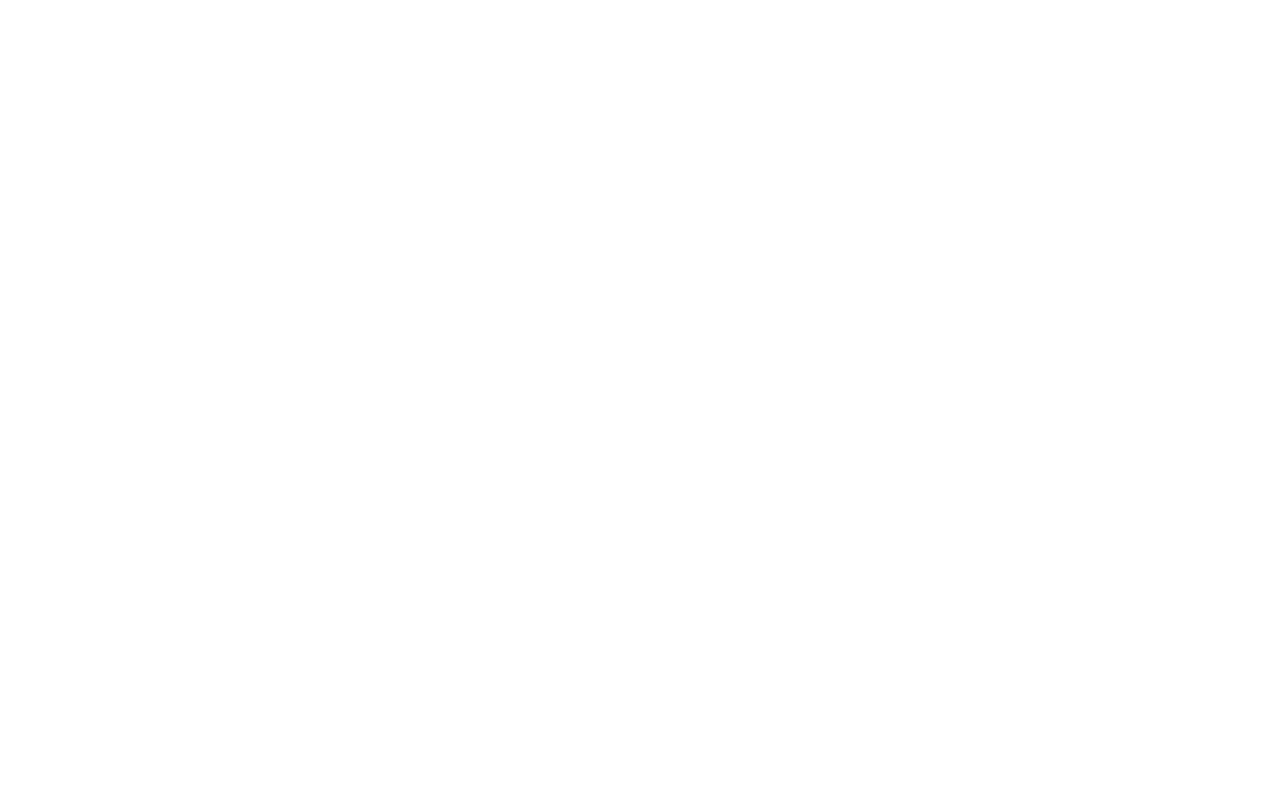
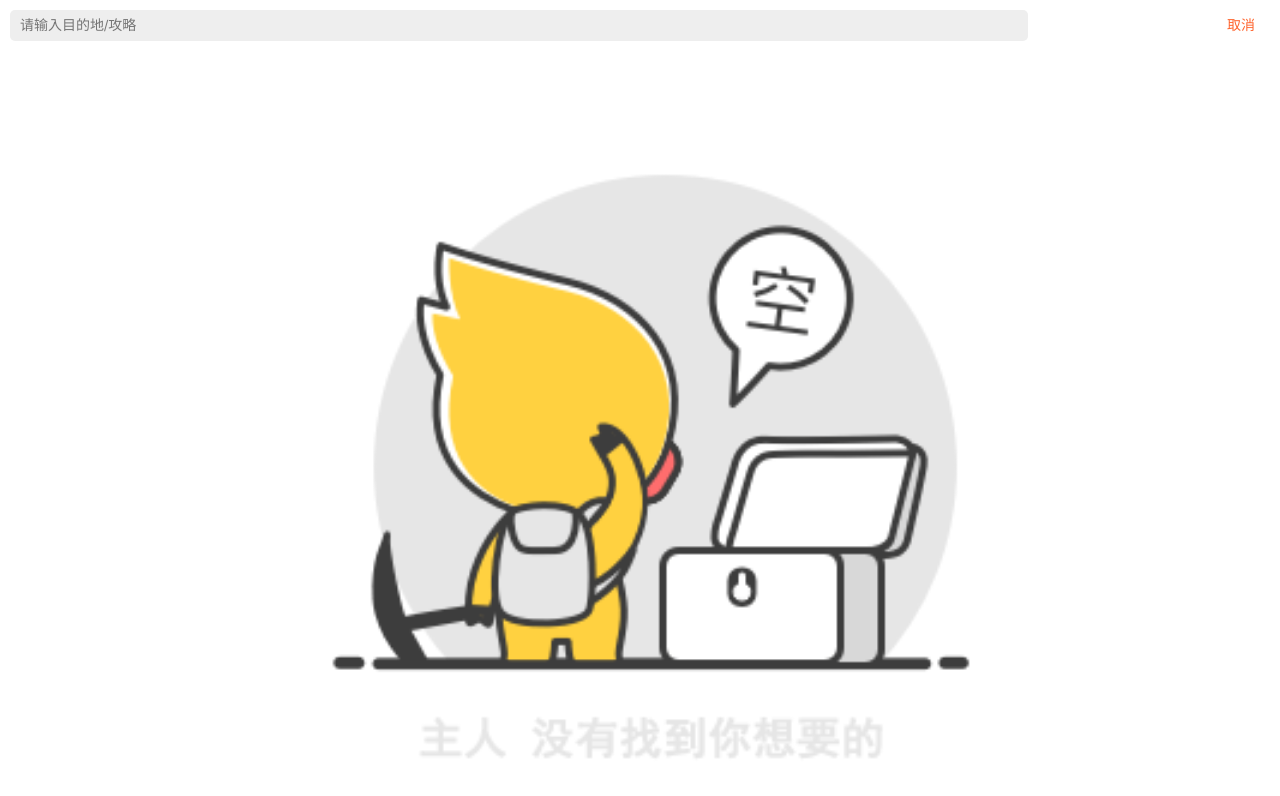
Before and after one commit to ForeverCZ/Learn_vue, a Vue app in the folder yunnan/: page /Search in a window 1280 px wide. Shown: the top 796 px of the page. Built offline with nearby package versions, Linux system fonts and the light colour scheme.

Commit message:
数据搜索完成

```diff
--- a/yunnan/src/App.vue
+++ b/yunnan/src/App.vue
@@ -2,7 +2,17 @@
   <div id="app">
     <!-- 这是开始页面-->
     <!-- 只要写router-view就会渲染所有组件不用一一引入 -->
-    <router-view></router-view>
+    <!-- keep-alive缓存作用 -->
+    <!-- 只用keep-alive包裹全局缓存
+    <keep-alive>
+      <router-view></router-view>
+    </keep-alive>-->
+    <!-- 下面是局部缓存 -->
+    <keep-alive>
+      <router-view v-if="$route.meta.keepAlive"></router-view>
+    </keep-alive>
+    <!-- 不需要缓存的 -->
+    <router-view v-if="!$route.meta.keepAlive"></router-view>
   </div>
 </template>
 
--- a/yunnan/src/api/api.js
+++ b/yunnan/src/api/api.js
@@ -14,5 +14,9 @@
     }
     // 语音合成
 export const speeched = (params) => {
-    return axios.post((api + "/speech/"), params)
+        return axios.post((api + "/speech/"), params)
+    }
+    // 搜索
+export const searchData = (params) => {
+    return axios.get(api + "/goods/?search=" + params)
 }
--- a/yunnan/src/assets/style/public_nav.css
+++ b/yunnan/src/assets/style/public_nav.css
@@ -25,3 +25,70 @@
     font-size: 0.1rem;
     padding-top: 0.04rem;
 }
+
+
+/* 列表页 */
+
+.content {
+    display: flex;
+    height: auto;
+    overflow: hidden;
+    padding: 0.2rem 0;
+    justify-content: space-between;
+    border-bottom: 1px solid #bdafaf;
+}
+
+.content-img {
+    width: 100%;
+    height: auto;
+    margin-left: 0.1rem;
+    margin-right: 0.2rem;
+}
+
+.content-img img {
+    width: 100%;
+    display: block;
+}
+
+.content-text {
+    width: 100%;
+    margin-right: 0.1rem;
+    position: relative;
+}
+
+.content-name {
+    overflow: hidden;
+    display: -webkit-box;
+    -webkit-box-orient: vertical;
+    -webkit-line-clamp: 2;
+    font-size: 0.3rem;
+    font-weight: bold;
+    line-height: 1.5;
+    color: #1c1c1c;
+}
+
+.conten-biao {
+    position: absolute;
+    bottom: 0;
+    left: 0;
+    font-size: 0.24rem;
+}
+
+.conten-biao p {
+    border-radius: 0.5rem;
+    border: 0.02rem solid #40ff00;
+    padding: 0.08rem 0.15rem;
+    color: #f78181;
+}
+
+.content-wrap {
+    margin-bottom: 1.2rem;
+}
+
+.loding div {
+    text-align: center;
+    color: #333;
+    height: 1rem;
+    line-height: 1rem;
+    font-size: 0.3rem;
+}
--- a/yunnan/src/page/containner/components/revert.vue
+++ b/yunnan/src/page/containner/components/revert.vue
@@ -1,17 +1,17 @@
 <template>
   <div>
-    <router-link to="/">
-      <div class="header-abs" v-show="showVet">
-        <img src="../../../assets//image/fanhui.png" alt />
+    <!-- <router-link to="/"> -->
+    <div class="header-abs" v-show="showVet">
+      <img src="../../../assets//image/fanhui.png" @click="back" alt />
+    </div>
+    <!-- </router-link> -->
+    <div class="header-fixed" v-show="!showVet">
+      <!-- <router-link to="/"> -->
+      <div class="header-fixed-back">
+        <img src="../../../assets//image/fanhui.png" @click="back" alt />
       </div>
-    </router-link>
-    <div class="header-fixed" v-show="!showVet">
-      <router-link to="/">
-        <div class="header-fixed-back">
-          <img src="../../../assets//image/fanhui.png" alt />
-        </div>
-        {{culum}}
-      </router-link>
+      {{culum}}
+      <!-- </router-link> -->
     </div>
   </div>
 </template>
@@ -35,6 +35,9 @@
       } else {
         this.showVet = true;
       }
+    },
+    back: function() {
+      this.$router.go(-1); //返回上一层
     }
   },
   //   滚动监听
--- a/yunnan/src/page/home/components/content.vue
+++ b/yunnan/src/page/home/components/content.vue
@@ -87,60 +87,7 @@
   }
 };
 </script>
+
 <style scoped>
-.content {
-  display: flex;
-  height: auto;
-  overflow: hidden;
-  padding: 0.2rem 0;
-  justify-content: space-between;
-  border-bottom: 1px solid #bdafaf;
-}
-.content-img {
-  width: 100%;
-  height: auto;
-  margin-left: 0.1rem;
-  margin-right: 0.2rem;
-}
-.content-img img {
-  width: 100%;
-  display: block;
-}
-.content-text {
-  width: 100%;
-  margin-right: 0.1rem;
-  position: relative;
-}
-.content-name {
-  overflow: hidden;
-  display: -webkit-box;
-  -webkit-box-orient: vertical;
-  -webkit-line-clamp: 2;
-  font-size: 0.3rem;
-  font-weight: bold;
-  line-height: 1.5;
-  color: #1c1c1c;
-}
-.conten-biao {
-  position: absolute;
-  bottom: 0;
-  left: 0;
-  font-size: 0.24rem;
-}
-.conten-biao p {
-  border-radius: 0.5rem;
-  border: 0.02rem solid #40ff00;
-  padding: 0.08rem 0.15rem;
-  color: #f78181;
-}
-.content-wrap {
-  margin-bottom: 1.2rem;
-}
-.loding div {
-  text-align: center;
-  color: #333;
-  height: 1rem;
-  line-height: 1rem;
-  font-size: 0.3rem;
-}
+@import "../../../assets/style/public_nav";
 </style>
--- a/yunnan/src/page/home/components/heard.vue
+++ b/yunnan/src/page/home/components/heard.vue
@@ -2,7 +2,9 @@
   <div>
     <div class="search">
       <img src="../../../assets/image/feizhu.png" />
-      <input type="text" disabled placeholder="输入目的地、攻略、游记" />
+      <router-link to="/Search/">
+        <input type="text" disabled placeholder="输入目的地、攻略、游记" />
+      </router-link>
     </div>
   </div>
 </template>
@@ -18,11 +20,11 @@
   align-items: center;
   padding: 0 0.2rem;
 }
-.search img{
+.search img {
   width: 1.9rem;
-  height: .76rem;
+  height: 0.76rem;
 }
-.search input{
+.search input {
   margin-left: 0.05rem;
   height: 0.4rem;
   width: 95%;
--- /dev/null
+++ b/yunnan/src/page/search/search.vue
@@ -0,0 +1,84 @@
+<template>
+  <div>
+    <div class="search">
+      <input type="text" v-model="keyWord" placeholder="请输入目的地/攻略" @keyup.enter="submitData" />
+      <router-link to="/">
+        <p>取消</p>
+      </router-link>
+    </div>
+    <!-- 搜索出来的数据 -->
+    <div v-if="searchData.length">
+      <div v-for="(item, index) in searchData" :key="item.name.id">
+        <router-link :to="'/Containner/' + item.name.id">
+          <div class="content">
+            <div class="content-img">
+              <img :src="item.name.image" alt />
+            </div>
+            <div class="content-text">
+              <div class="content-name">{{item.name.name}}</div>
+              <div class="conten-biao">
+                <p>{{item.name.title}}</p>
+              </div>
+            </div>
+          </div>
+        </router-link>
+      </div>
+    </div>
+
+    <!-- 没有搜索出来数据 -->
+    <div v-if="!searchData.length" class="nosearch">
+      <img src="../../assets/image/rekong.png" alt />
+    </div>
+  </div>
+</template>
+<script>
+import { searchData } from "../../api/api";
+export default {
+  name: "Search",
+  data() {
+    return {
+      //   搜索词
+      keyWord: "",
+      searchData: []
+    };
+  },
+  methods: {
+    submitData() {
+      searchData(this.keyWord)
+        .then(res => {
+          console.log(res.data);
+          this.searchData = res.data;
+        })
+        .catch(err => {
+          console.log(err);
+        });
+    }
+  }
+};
+</script>
+<style scoped>
+@import "../../assets/style/public_nav";
+.search {
+  display: flex;
+  height: 1rem;
+  align-items: center;
+  justify-content: space-between;
+  padding: 0 0.2rem;
+}
+.search input {
+  background: #eee;
+  width: 80%;
+  padding: 0.1rem 0 0.1rem 0.2rem;
+  border-radius: 0.1rem;
+}
+.search p {
+  color: #fe642e;
+  margin-right: 0.3rem;
+}
+.nosearch {
+  text-align: center;
+}
+.nosearch img {
+  width: 60%;
+}
+</style>
--- a/yunnan/src/router/index.js
+++ b/yunnan/src/router/index.js
@@ -6,6 +6,8 @@
 import person from '@/page/person/person.vue'
 // 引入详情页
 import containner from '@/page/containner/containner'
+//引入搜索
+import search from '@/page/search/search'
 
 Vue.use(Router)
 
@@ -14,7 +16,10 @@
     routes: [{
             path: '/',
             name: 'home',
-            component: home
+            component: home,
+            meta: {
+                keepAlive: true //该页面需要缓存
+            }
         }, {
             path: '/Person',
             name: 'person',
@@ -25,6 +30,14 @@
             path: '/Containner/:id',
             name: 'containner',
             component: containner
-        }
+        },
+        {
+            path: '/Search',
+            name: 'search',
+            component: search,
+            meta: {
+                keepAlive: true //该页面需要缓存
+            }
+        },
     ]
 })
```
